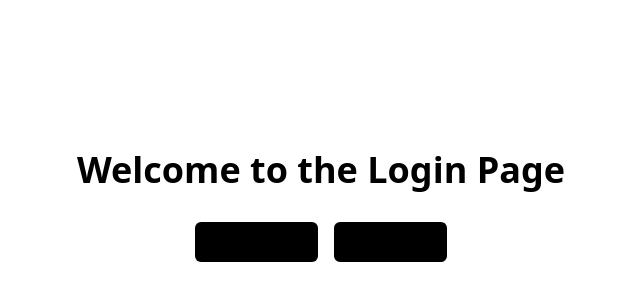
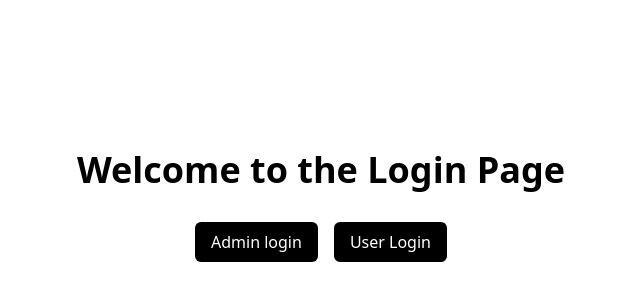
Before and after one commit to 2Proton2/user_management, a React (Vite) app in the folder webapp-frontend/: page / in a window 1280 px wide. Shown: the part 226-526 px from the top of the page, without its empty margins (319-959 px from the left). Built offline with nearby package versions, Linux system fonts and the light colour scheme.

Commit message:
added few colors

```diff
--- a/webapp-frontend/tailwind.config.js
+++ b/webapp-frontend/tailwind.config.js
@@ -8,7 +8,10 @@ export default {
     extend: {},
     colors: {
       transparent: 'transparent',
-      black: '#000',
+      black: '#000000',
+      white: '#FFFFFF',
+      lightblue: '#00b4fc',
+      gray: '#51425f'
     }
   },
   plugins: [],
```
